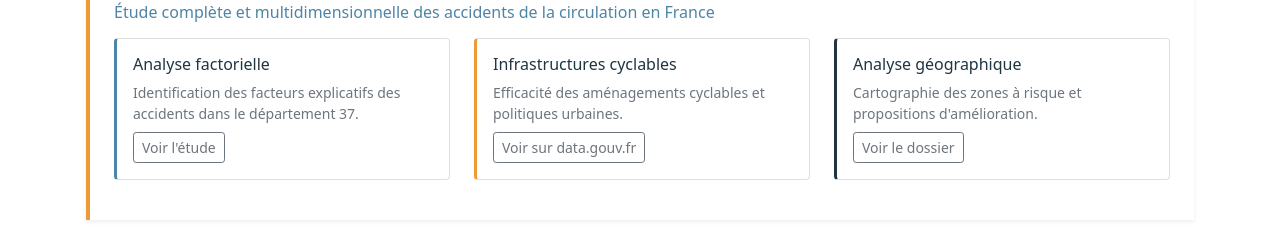
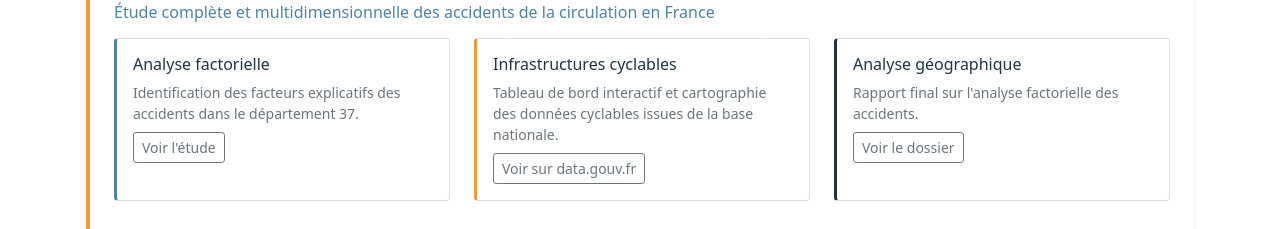
Before and after one commit to Dumont-Roty/Dumont-Roty.github.io, a plain HTML site: page M1.html in a window 1280 px wide. Shown: the part 571-800 px from the top of the page. Drawn offline with nearby package versions, Linux system fonts and the light colour scheme.

Commit message:
RRéctification soous-titre sécu-r

```diff
--- a/M1.html
+++ b/M1.html
@@ -106,7 +106,7 @@
                     <div class="card-body p-3">
                       <h6 class="card-title" style="color: #1f3542;">Infrastructures cyclables</h6>
                       <p class="card-text small text-muted mb-2">
-                        Efficacité des aménagements cyclables et politiques urbaines.
+                        Tableau de bord interactif et cartographie des données cyclables issues de la base nationale.
                       </p>
                       <a href="https://www.data.gouv.fr/fr/reuses/analyse-des-infrastructures-cyclables-et-securite-des-cyclistes-en-france/" class="btn btn-outline-secondary btn-sm">
                         Voir sur data.gouv.fr
@@ -120,7 +120,7 @@
                     <div class="card-body p-3">
                       <h6 class="card-title" style="color: #1f3542;">Analyse géographique</h6>
                       <p class="card-text small text-muted mb-2">
-                        Cartographie des zones à risque et propositions d'amélioration.
+                        Rapport final sur l'analyse factorielle des accidents.
                       </p>
                       <a href="Fichier/Dossier_final.pdf" class="btn btn-outline-secondary btn-sm">
                         Voir le dossier
```
